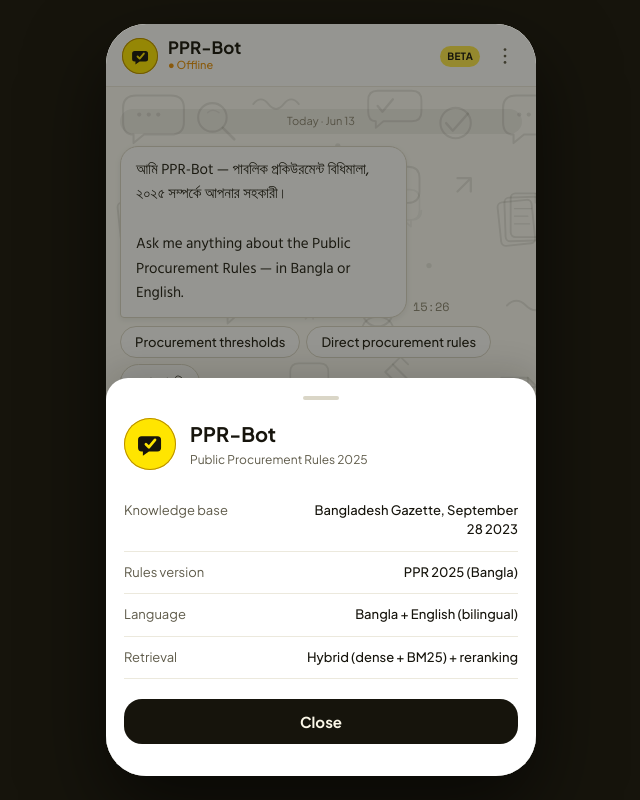
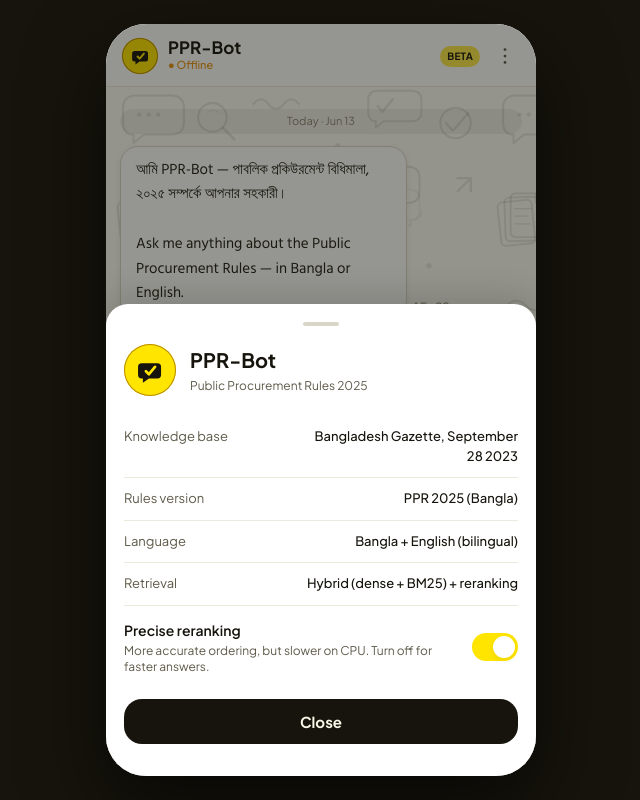
Before and after one commit to zarifbinhasnat/PPR-Bot, a plain HTML site: page frontend/index.html in a window 1280 px wide. Both pictures are taken after a click on the button 824 px from the left and 56 px from the top of the page. Shown: the whole page, without its empty margins (319-959 px from the left). Drawn offline with nearby package versions, Linux system fonts and the light colour scheme; no server answers.

Commit message:
Add UI toggle to enable/disable cross-encoder reranking
Reranking is accurate but ~30s on this CPU; hybrid search alone answers in
~5s. New per-request 'rerank' flag (ChatRequest -> orchestrator.handle_turn
-> RetrievalPipeline.retrieve) lets the client choose. When off, retrieve
returns the RRF-fused order directly (no rerank_score; the citation %
chip is simply omitted) — same retrieved content, faster ordering.

Frontend: a 'Precise reranking' switch in the ⋮ info sheet, persisted in
localStorage and sent with every /chat request. Verified both paths:
rerank on ~30s, off ~5.5s, both return correct grounded answers.

Co-Authored-By: Claude Opus 4.8 <noreply@anthropic.com>

```diff
--- a/frontend/static/css/style.css
+++ b/frontend/static/css/style.css
@@ -497,6 +497,51 @@ button { font-family: inherit; }
   text-align: right;
   max-width: 55%;
 }
+/* Settings toggle row (e.g. reranking) in the info sheet */
+.toggle-row {
+  display: flex;
+  align-items: center;
+  justify-content: space-between;
+  gap: 16px;
+  padding: 14px 0 4px;
+}
+.toggle-row__title {
+  font-size: 14px;
+  font-weight: var(--fw-semibold);
+  color: var(--ink-900);
+}
+.toggle-row__sub {
+  font-size: 12px;
+  color: var(--ink-500);
+  margin-top: 2px;
+  line-height: 1.35;
+}
+.switch {
+  flex: 0 0 auto;
+  width: 46px;
+  height: 28px;
+  border-radius: var(--radius-pill);
+  border: none;
+  background: var(--ink-200);
+  cursor: pointer;
+  padding: 0;
+  position: relative;
+  transition: background var(--dur-base) var(--ease-out);
+}
+.switch.is-on { background: var(--brand); }
+.switch__knob {
+  position: absolute;
+  top: 3px;
+  left: 3px;
+  width: 22px;
+  height: 22px;
+  border-radius: 50%;
+  background: var(--white);
+  box-shadow: var(--shadow-sm);
+  transition: transform var(--dur-base) var(--ease-pop);
+}
+.switch.is-on .switch__knob { transform: translateX(18px); }
+
 .sheet__close {
   margin-top: 20px;
   width: 100%;
--- a/frontend/static/js/chat.js
+++ b/frontend/static/js/chat.js
@@ -29,6 +29,11 @@ const statusLine = document.getElementById("status-line");
 
 // A stable id so the backend treats this tab as one ongoing conversation.
 const sessionId = "web-" + Math.random().toString(36).slice(2);
+
+// Cross-encoder reranking toggle. ON = more precise ordering but slow on CPU;
+// OFF = much faster (hybrid search only). Persisted across reloads. Sent to
+// the backend with every /chat request.
+let rerankEnabled = localStorage.getItem("ppr_rerank") !== "false";
 
 // Starter suggestions shown under the welcome message. Each chip just sends
 // its label as a real query.
@@ -316,6 +321,30 @@ function openInfoSheet() {
       sheet.appendChild(row);
     });
 
+    // --- Reranking toggle ---------------------------------------------------
+    const toggleRow = document.createElement("div");
+    toggleRow.className = "toggle-row";
+    const txt = document.createElement("div");
+    txt.innerHTML =
+      '<div class="toggle-row__title">Precise reranking</div>' +
+      '<div class="toggle-row__sub">More accurate ordering, but slower on CPU. ' +
+      "Turn off for faster answers.</div>";
+    const sw = document.createElement("button");
+    sw.type = "button";
+    sw.className = "switch" + (rerankEnabled ? " is-on" : "");
+    sw.setAttribute("role", "switch");
+    sw.setAttribute("aria-checked", String(rerankEnabled));
+    sw.innerHTML = '<span class="switch__knob"></span>';
+    sw.addEventListener("click", () => {
+      rerankEnabled = !rerankEnabled;
+      localStorage.setItem("ppr_rerank", String(rerankEnabled));
+      sw.classList.toggle("is-on", rerankEnabled);
+      sw.setAttribute("aria-checked", String(rerankEnabled));
+    });
+    toggleRow.appendChild(txt);
+    toggleRow.appendChild(sw);
+    sheet.appendChild(toggleRow);
+
     const close = document.createElement("button");
     close.className = "sheet__close";
     close.textContent = "Close";
@@ -361,7 +390,7 @@ async function ask(message) {
   const response = await fetch("/chat", {
     method: "POST",
     headers: { "Content-Type": "application/json" },
-    body: JSON.stringify({ message, session_id: sessionId }),
+    body: JSON.stringify({ message, session_id: sessionId, rerank: rerankEnabled }),
   });
 
   if (!response.ok || !response.body) {
```
Also changed, not shown: 4 other files.
